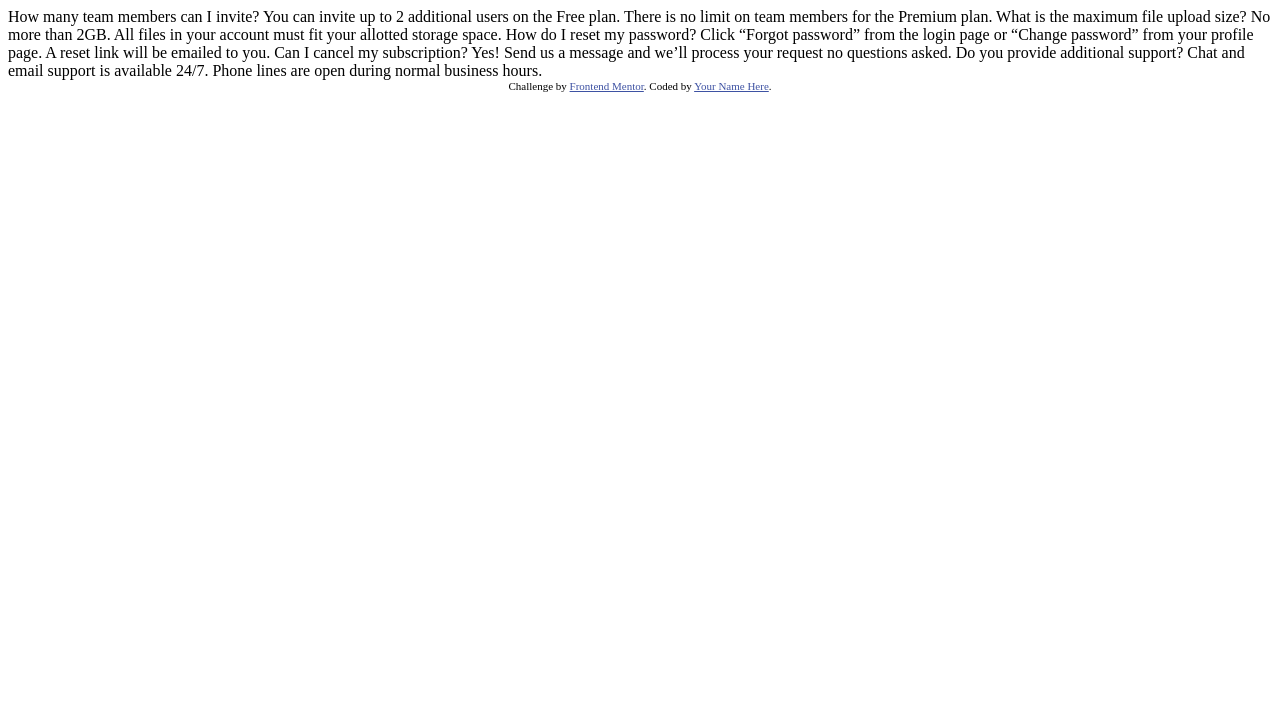
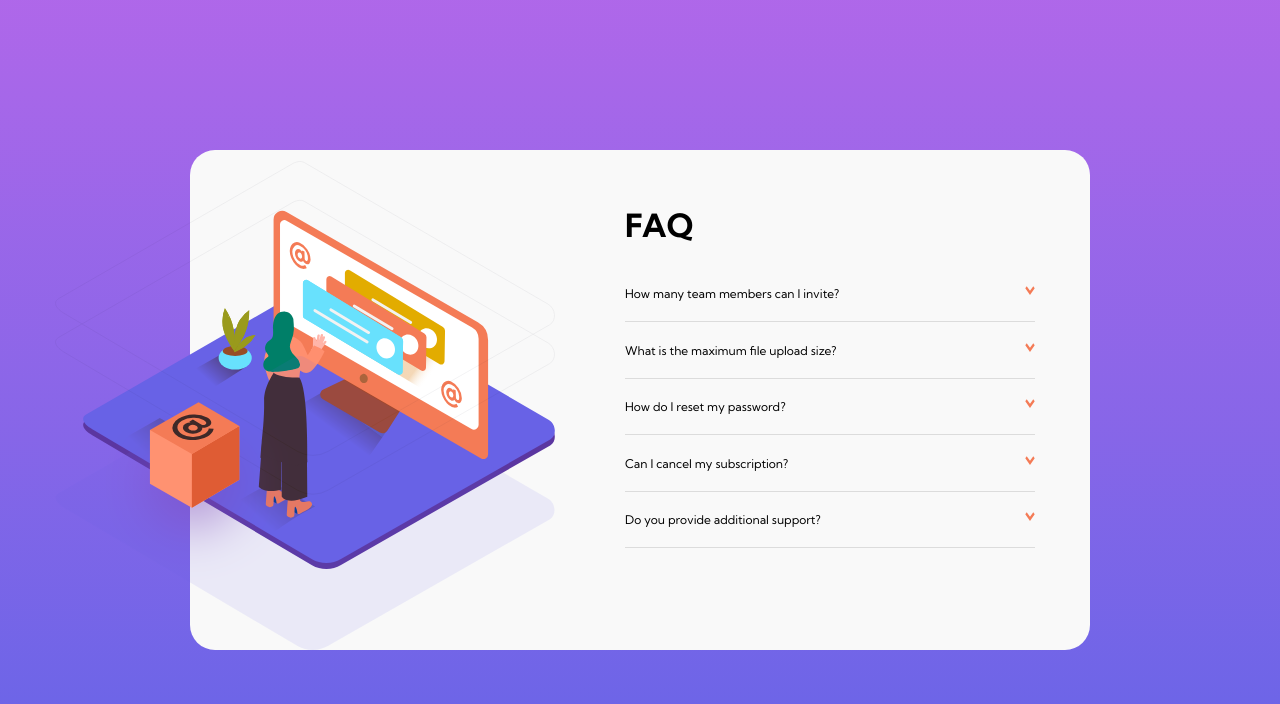
Before and after one commit to vmC0sta/FAQ-card, a plain HTML site: page index.html in a window 1280 px wide. Drawn offline with Linux system fonts and the light colour scheme.

Commit message:
Continuando...

```diff
--- /dev/null
+++ b/css/style.css
@@ -0,0 +1,101 @@
+@import url('https://fonts.googleapis.com/css2?family=Kumbh+Sans:wght@400;700&display=swap');
+
+*{
+    margin: 0;
+    padding: 0;
+    box-sizing: border-box;
+    font-family: 'Kumbh Sans', sans-serif;
+}
+
+body{
+    background: linear-gradient(hsl(273, 75%, 66%), hsl(240, 73%, 65%));
+    display: flex;
+    justify-content: center;
+    align-items: center;
+    width: 100vw;
+    height: 100vh;
+    position: relative;
+    z-index: -1;
+}
+
+p{
+    font-size: 12px;
+}
+
+main{
+    margin: 5%;
+    position: relative;
+    background-color: #f9f9f9;
+    width: 900px;
+    height: 500px;
+    border-radius: 25px;
+    display: flex;
+    justify-content: center;
+    align-items: center;
+}
+
+
+/* INICIO *image__content* */
+
+#teste{
+    position: absolute;
+    right: 490px;
+    top: 60px;
+    margin-right: 5%;
+}
+
+#sombra{
+    position: absolute;
+    right: 490px;
+    bottom: 0px;
+    margin-right: 5%;
+    width: 500px;
+}
+#box{
+    position: absolute;
+    right: 800px;
+}
+
+/* FIM *image__content* */
+
+/* FIM *ARTICLE* */
+
+article{
+    position: absolute;
+    top: 10px;
+    right: 10px;
+    align-items: center;
+    margin: 0% auto;
+    padding: 5%;
+    width: 500px;
+    justify-content: center;
+
+}
+
+
+article img{
+    width: 10px;
+    height: 10px;
+    margin-left: 5%;
+}
+
+.title__article{
+    margin-bottom: 10%;
+    font-size:32px;
+}
+
+.dropdown {
+    border-bottom: solid rgba(0, 0, 0, 0.116) 0.5px;
+    display: flex;
+    margin-bottom: 5%;
+    justify-content: space-between;
+    padding-bottom: 20px;
+
+    &&:hover{
+        font-weight: bolder;
+    }
+
+
+}
+
+/* FIM *ARTICLE* */
--- a/index.html
+++ b/index.html
@@ -1,40 +1,58 @@
 <!DOCTYPE html>
 <html lang="en">
+
 <head>
   <meta charset="UTF-8">
-  <meta name="viewport" content="width=device-width, initial-scale=1.0"> <!-- displays site properly based on user's device -->
+  <meta name="viewport" content="width=device-width, initial-scale=1.0">
+  <link rel="icon" type="image/png" sizes="32x32" href="./images/favicon-32x32.png">
 
-  <link rel="icon" type="image/png" sizes="32x32" href="./images/favicon-32x32.png">
+  <link rel="stylesheet" href="./css/style.css">
 
   <title>Frontend Mentor | FAQ Accordion Card</title>
 
-  <!-- Feel free to remove these styles or customise in your own stylesheet 👍 -->
-  <style>
-    .attribution { font-size: 11px; text-align: center; }
-    .attribution a { color: hsl(228, 45%, 44%); }
-  </style>
 </head>
+
 <body>
-  How many team members can I invite?
-  You can invite up to 2 additional users on the Free plan. There is no limit on
-  team members for the Premium plan.
+  <main>
 
-  What is the maximum file upload size?
-  No more than 2GB. All files in your account must fit your allotted storage space.
+    <div class="image__content">
+      <img src="/images/illustration-woman-online-desktop.svg" alt="woman-online" id="teste">
+      <img src="./images/bg-pattern-desktop.svg" alt="bg-pattern-desktop" id="sombra">
+      <img src="./images/illustration-box-desktop.svg" alt="box" id="box">
+    </div>
 
-  How do I reset my password?
-  Click “Forgot password” from the login page or “Change password” from your profile page.
-  A reset link will be emailed to you.
 
-  Can I cancel my subscription?
-  Yes! Send us a message and we’ll process your request no questions asked.
+    <article>
 
-  Do you provide additional support?
-  Chat and email support is available 24/7. Phone lines are open during normal business hours.
+      <h1 class="title__article">FAQ</h1>
 
-  <div class="attribution">
-    Challenge by <a href="https://www.frontendmentor.io?ref=challenge" target="_blank">Frontend Mentor</a>.
-    Coded by <a href="#">Your Name Here</a>.
-  </div>
+      <div class="dropdown">
+        <p>How many team members can I invite?</p>
+        <img src="./images/icon-arrow-down.svg" alt="arrow-down">
+      </div>
+
+      <div class="dropdown">
+        <p>What is the maximum file upload size?</p>
+        <img src="./images/icon-arrow-down.svg" alt="arrow-down">
+      </div>
+
+      <div class="dropdown">
+        <p>How do I reset my password?</p>
+        <img src="./images/icon-arrow-down.svg" alt="arrow-down">
+      </div>
+
+      <div class="dropdown">
+        <p>Can I cancel my subscription?</p>
+        <img src="./images/icon-arrow-down.svg" alt="arrow-down">
+      </div>
+
+      <div class="dropdown">
+        <p>Do you provide additional support?</p>
+        <img src="./images/icon-arrow-down.svg" alt="arrow-down">
+      </div>
+
+    </article>
+  </main>
 </body>
+
 </html>
```
